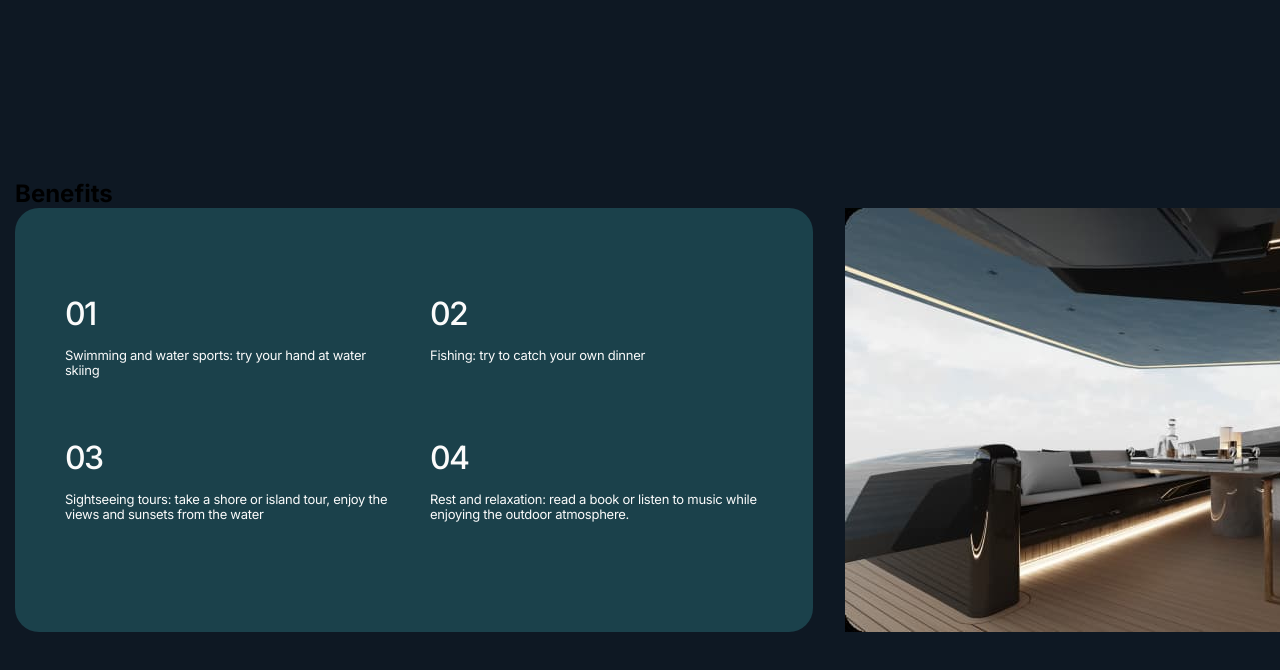
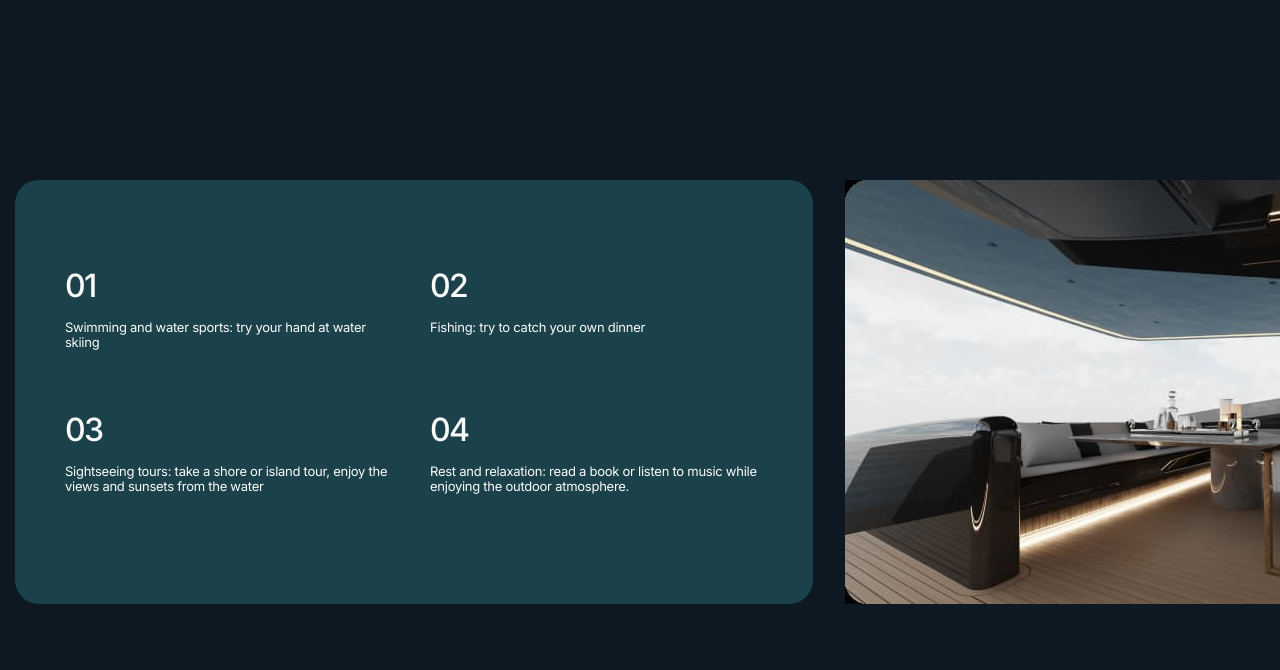
Before and after one commit to AndreiSidorciuc/blendet-htm-css-mod-1, a plain HTML site: page index.html in a window 1280 px wide. Shown: the part 108-778 px from the top of the page. Drawn offline with nearby package versions, Linux system fonts and the light colour scheme.

Commit message:
update css

```diff
--- a/css/styles.css
+++ b/css/styles.css
@@ -43,9 +43,6 @@ img {
   border-radius: 8px;
   background-color: #fbfbfb;
   width: 1240px;
-  /* margin-top: 32px;
-  margin-left: 100px;
-  margin-right: 100px; */
   margin: 32px auto;
 }
 
@@ -94,6 +91,15 @@ img {
   color: #fbfbfb;
 }
 
+.nav-item:hover {
+  background: #1b414b;
+  cursor: pointer;
+}
+
+.nav-item:focus {
+  background: #1b414b;
+}
+
 .soz-list {
   display: flex;
   align-items: center;
@@ -113,6 +119,19 @@ img {
   /* padding-top: 150px;
   padding-bottom: 150px; */
   padding: 150px 0;
+}
+
+.visually-hidden {
+  position: absolute;
+  width: 1px;
+  height: 1px;
+  margin: -1px;
+  border: 0;
+  padding: 0;
+  white-space: nowrap;
+  clip-path: inset(100%);
+  clip: rect(0 0 0 0);
+  overflow: hidden;
 }
 
 .benefits-innr {
--- a/index.html
+++ b/index.html
@@ -53,7 +53,7 @@
       </header>
       <section class="benefits">
         <div class="container">
-          <h2 class="benefits-title">Benefits</h2>
+          <h2 class="visually-hidden">Benefits</h2>
           <div class="benefits-innr">
             <ul class="benefits-list">
               <li class="benefits-item">
```
Also changed, not shown: images/image hover.jpg (added).
